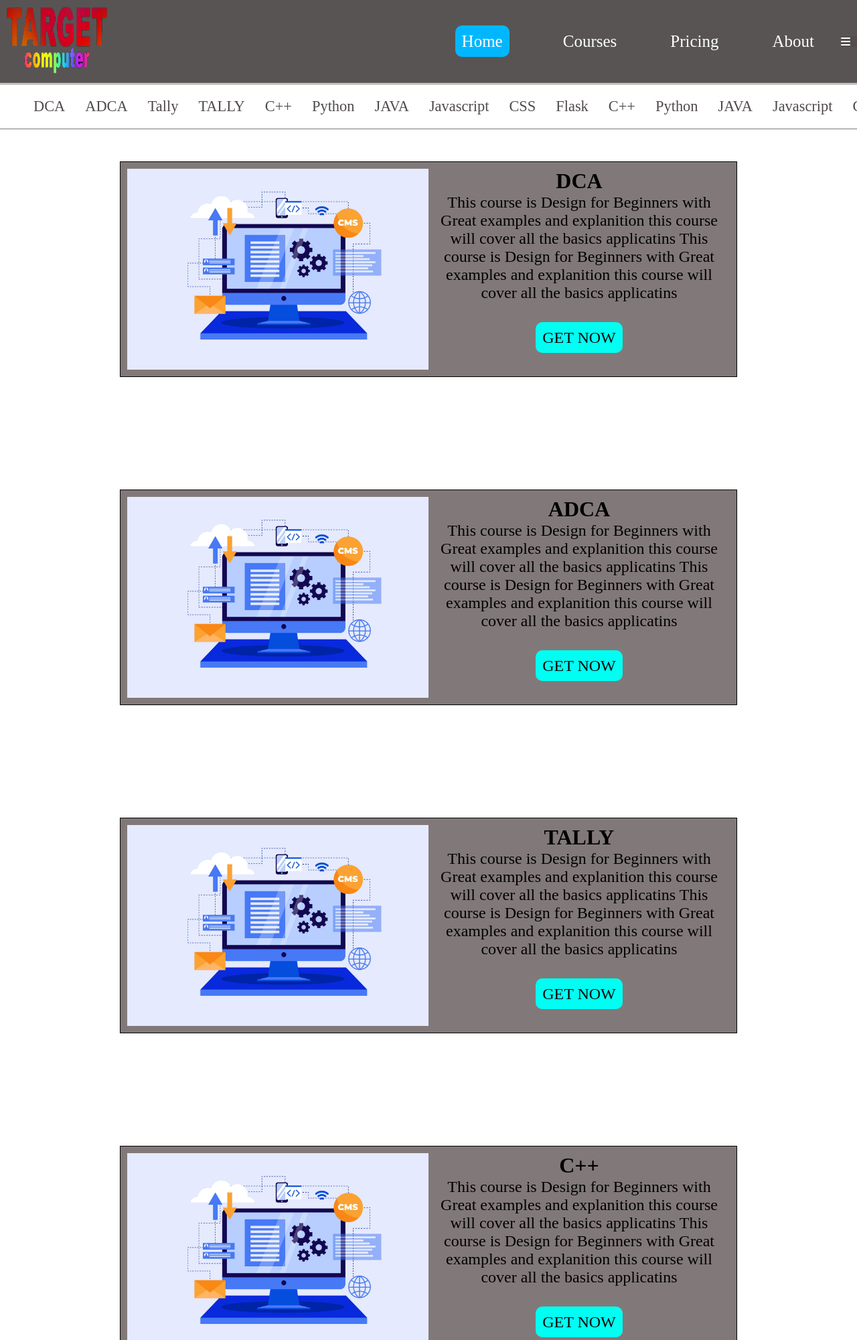
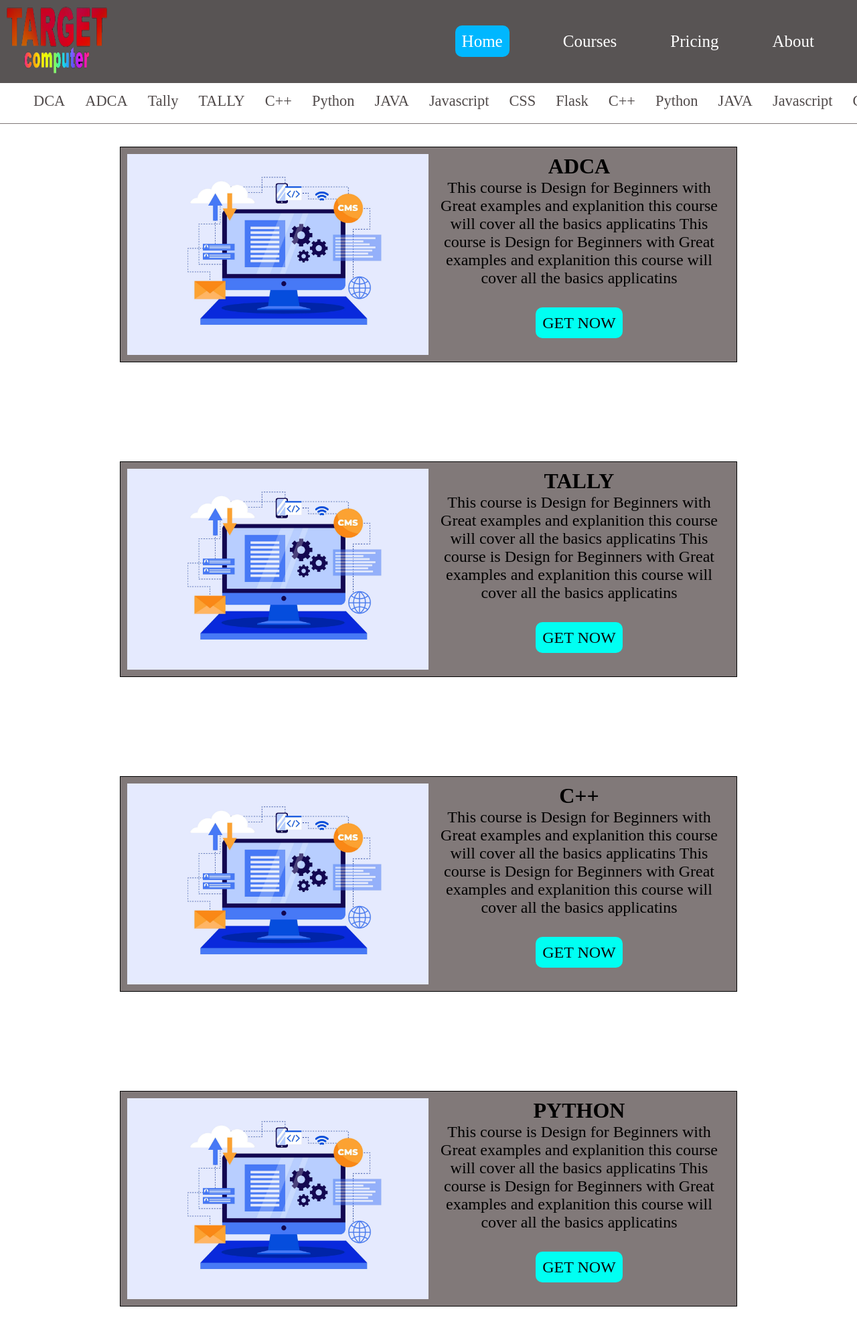
Before and after one commit to Hulkfulk/mega, a Flask app: page /course in a window 1280 px wide. Shown: the top 2001 px of the page at 67% size. Run offline with Flask 2, Linux system fonts and the light colour scheme; some libraries are stand-ins or nearby versions.

Commit message:
starting version not complete

```diff
--- a/static/base.css
+++ b/static/base.css
@@ -1,5 +1,5 @@
 *{margin: 0px;padding:0px;}
-body{margin:0px;padding:0px;}
+body{margin:0px;padding:0px;display: flex;flex-direction: column;position: relative;position:relative;}
 header{display: flex;justify-content:space-between;background: rgb(88, 84, 84);border: 1px;align-items: center;z-index: 9999;}
 #header{position: sticky;top:0px;}
 .logo img{width: 150px;height: 100px;padding:10px;}
@@ -7,12 +7,12 @@ header{display: flex;justify-content:space-between;background: rgb(88, 84, 84);b
 .nav ul{display: flex;list-style: none;}
 .nav ul li{padding: 40px;}
 .nav ul li a{font-size: 25px;color:white;text-decoration: none;}
-.fa-bars{color:white;font-size: 50px;padding-right: 10px;background: rgb(83, 77, 77);}
+.fa-bars{color:white;font-size: 50px;padding-right: 10px;background: rgb(83, 77, 77);visibility: hidden;}
 #home a{background: rgb(0, 183, 255);padding:10px 10px 10px;border-radius: 10px;}
 @media screen and (max-width:805px){
     .nav ul{display:none;}
 }
-.footer{display:flex;justify-content:space-around;background: black;font-size: 200%;justify-content: baseline;position: absolute;width:100%;}
+.footer{display:flex;justify-content:space-around;background: black;font-size: 200%;justify-content: baseline;width:100%;}
 .footer a{text-decoration: none;color:white;}
 .footer p{text-decoration: none;color:white;}
 .footer .fa{text-decoration: none;color:white;color:white;}
@@ -20,6 +20,7 @@ header{display: flex;justify-content:space-between;background: rgb(88, 84, 84);b
 .devdonate{width:100%}
 .footer h4{color:white;}
 .col4{display: flex;flex-direction: column;align-items: center;}
+.cross{position: absolute;margin-top: -400px;margin-left: 530px;font-size: 150%;background: red;cursor: pointer;color:white;}
 
 @media screen and (max-width:726px){
     .footer{flex-direction: column;align-items: center;}
@@ -28,14 +29,18 @@ header{display: flex;justify-content:space-between;background: rgb(88, 84, 84);b
     .footer p a{text-align: center;}
 
 }
-.submenu{display: flex;justify-content: right;z-index:999;}
-.hide .subshow{opacity: 100%;}
+@media screen and (max-width:520px){
+    .fa-bars{visibility: visible;}
 
-.subshow{background:red;width: 400px;;height:700px;font-size: 200%;z-index: 999;opacity:0%;flex-shrink: 1;}
-.socialmenu{position: absolute;margin-left: 200px;margin-top: -350px;}
-.social{margin-top: 100px;padding-left: 10px;}
+}
+.submenu{align-self: flex-end;z-index: 9999;}
+.subshow{background:red;width:600px;;height:1200px;font-size: 200%;z-index: 999;flex-shrink: 1;align-self: flex-end;display: none;margin-top: -150px;}
+.socialmenu{position: absolute;margin-left: 400px;margin-top: -400px;}
+.social{margin-top: 260px;margin-left:300px;}
 .social .fa{padding-top: 40px;}
-.socialmenu ul{list-style: none;}
+.socialmenu ul{list-style: none;padding-top: 50px;}
 .socialmenu ul li{padding-top: 40px;}
 .socialmenu ul li a{color:white;text-decoration: none;}
-#submenu{position: sticky;top: 115px;}
+#submenu{position:fixed;}
+
+.hide .subshow{display: inline-block;}
--- a/static/course.css
+++ b/static/course.css
@@ -1,10 +1,11 @@
-.coursecall{display: flex;font-size: 140%;overflow: scroll;background: rgb(255, 255, 255);align-items: center;padding: 20px;border: 1px;outline-style: solid;color:rgb(128, 121, 121);outline-width: 0.8px;position:relative;margin-top: -698px;}
+.coursecall{display: flex;font-size: 140%;overflow: scroll;background: rgb(255, 255, 255);align-items: center;padding: 20px;border: 1px;outline-style: solid;color:rgb(128, 121, 121);outline-width: 0.8px;position: relative;margin-top: -720px;position:sticky;top:118px;}
 .coursecall p{padding-left: 30px;}
 .coursecall p a{text-decoration: none;color:rgb(80, 74, 74);}
 .coursecall p a:hover{text-decoration: underline;color:rgb(24, 21, 21);}
 .course1 img{height: 300px;width:auto;}
-.course1{display: flex;border: 1px;width:900px;margin:0 auto;outline-style: solid;background:rgb(129, 121, 121);padding: 10px;outline-width: 0.8px;}
-.dca{display: flex;justify-content: center;padding-bottom:120px;padding-top: 50px;}
+.course1{display: flex;border: 1px;width:900px;margin:0 auto;outline-style: solid;background:rgb(129, 121, 121);padding:10px;outline-width: 0.8px;}
+#course1{margin-top: 700px;}
+.dca{display: flex;justify-content: center;padding-bottom:100px;padding-top: 50px;}
 .coursecontent{display: flex;align-items: center;flex-direction: column;}
 .coursecontent p{font-size: 150%;text-align: center;}
 .coursecontent h1{color:rgb(0, 0, 0);}
@@ -13,7 +14,7 @@
 .course1:hover{background: rgb(243, 131, 149);}
 .coursebtn p a:hover{background:rgb(255, 0, 0);color:rgb(253, 251, 251);}
 .random .course1{background: red;}
-#coursecall{position: sticky;top:118px;}
+
 html{
     scroll-behavior: smooth;
 }
--- a/static/home.css
+++ b/static/home.css
@@ -29,5 +29,3 @@
     .hero2{font-size:160%;align-items: center;}
     .hero2 h1{font-size: 150%;padding-left: 20px;}
 }
-
-.home{position: relative;margin-top: -680px;}
--- a/static/price.css
+++ b/static/price.css
@@ -1,4 +1,4 @@
-.pricehead{display: flex;flex-direction: column;align-items: center;font-size: 190%;text-align: center;padding:20px;position: relative;margin-top: -640px;}
+.pricehead{display: flex;flex-direction: column;align-items: center;font-size: 190%;text-align: center;padding:20px;position: relative;margin-top:px;}
 .allprices{display: flex;justify-content:center;align-items: center;}
 .pricedib{padding:10px;}
 .pricecontent{border: 1px;outline-style: solid;display: flex;flex-direction: column;align-items: center;border-radius: 30px;font-size: 180%;}
--- a/templates/base.html
+++ b/templates/base.html
@@ -29,9 +29,8 @@
             <i class="fa fa-bars" aria-hidden="true" id="bars"></i>
         </div>
     </header>
-
     <div class="submenu" id="submenu">
-      <div class="subshow">
+        <div class="subshow" id="subshow">
             <div class="social">
                 <i class="fa fa-facebook-official fa1" aria-hidden="true"></i><br>
                 <i class="fa fa-whatsapp fa2" aria-hidden="true"></i><br>
@@ -47,9 +46,17 @@
                    <li><a href="">Gallery</a></li>
                 </ul>
             </div>
+            <div class="cross" id="cross">
+                <i class="fa-solid fa-xmark"></i>
+            </div>
 
        </div>
+
     </div>
+
+
+
+
     </div>
      {% block content %}
      {% endblock %}
@@ -93,10 +100,14 @@
         </div>
     </div>
     <script>
+        document.getElementById("cross").addEventListener('click',showmenu);
         document.getElementById("bars").addEventListener('click',showmenu);
         function showmenu(){
-            document.getElementById("submenu").classList.toggle("hide");
+           var z=document.querySelector(".submenu").classList.toggle("hide");
+
+
         }
+
 
     </script>
 
--- a/templates/courses.html
+++ b/templates/courses.html
@@ -32,26 +32,9 @@ Corses Target computer
     <p><a href="">Flask</a></p>
 
 </div>
+
 <div class="dca">
     <div class="course1" id="course1">
-        <img src="{{url_for('static',filename='images/lapton.jpg')}}" alt="">
-        <div class="coursecontent">
-            <h1 id="dca">DCA</h1>
-        <p>This course is Design for Beginners with
-            Great examples and explanition this course will
-            cover all the basics applicatins
-            This course is Design for Beginners with
-            Great examples and explanition this course will
-            cover all the basics applicatins
-        </p>
-        <div class="coursebtn">
-            <p><a href="">GET NOW</a></p>
-        </div>
-        </div>
-    </div>
-</div>
-<div class="dca">
-    <div class="course1">
         <img src="{{url_for('static',filename='images/lapton.jpg')}}" alt="">
         <div class="coursecontent">
             <h1 id="adca">ADCA</h1>
```
Lines whose indentation alone changed are shown as unchanged.
